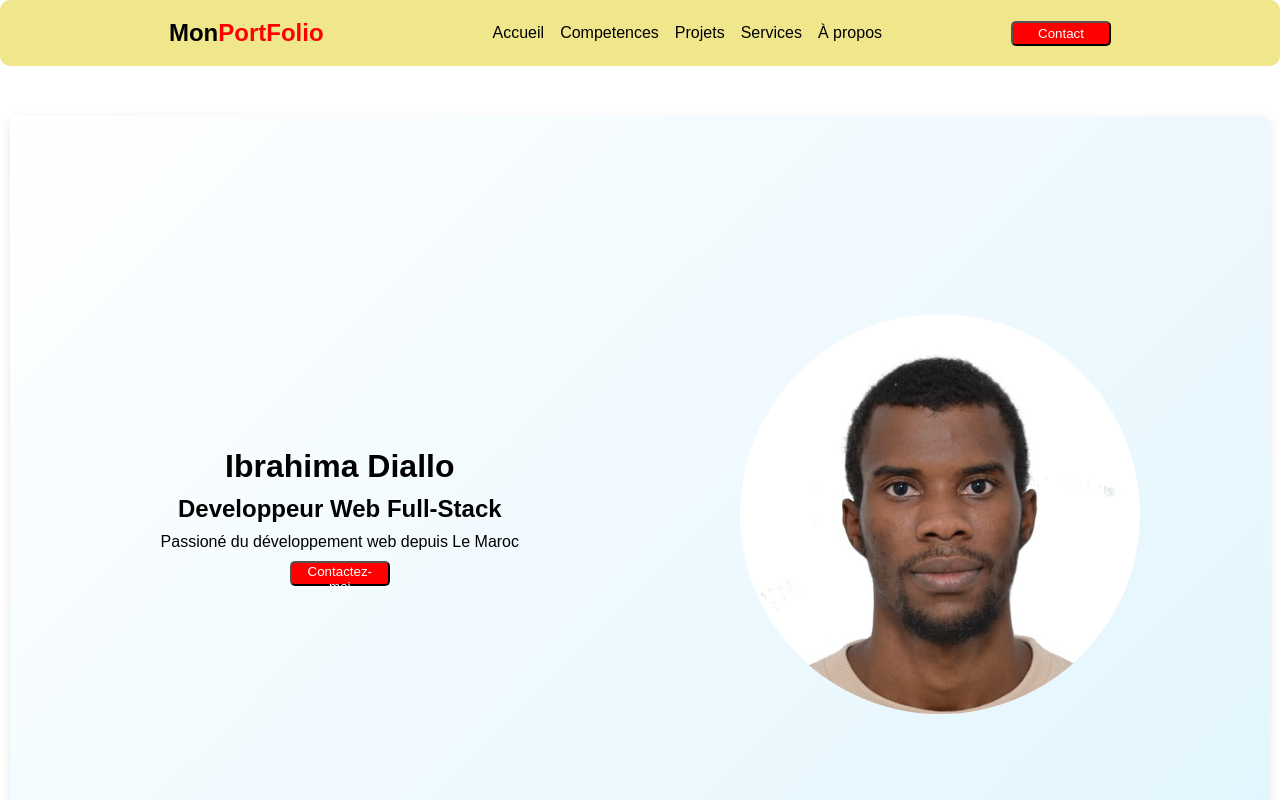
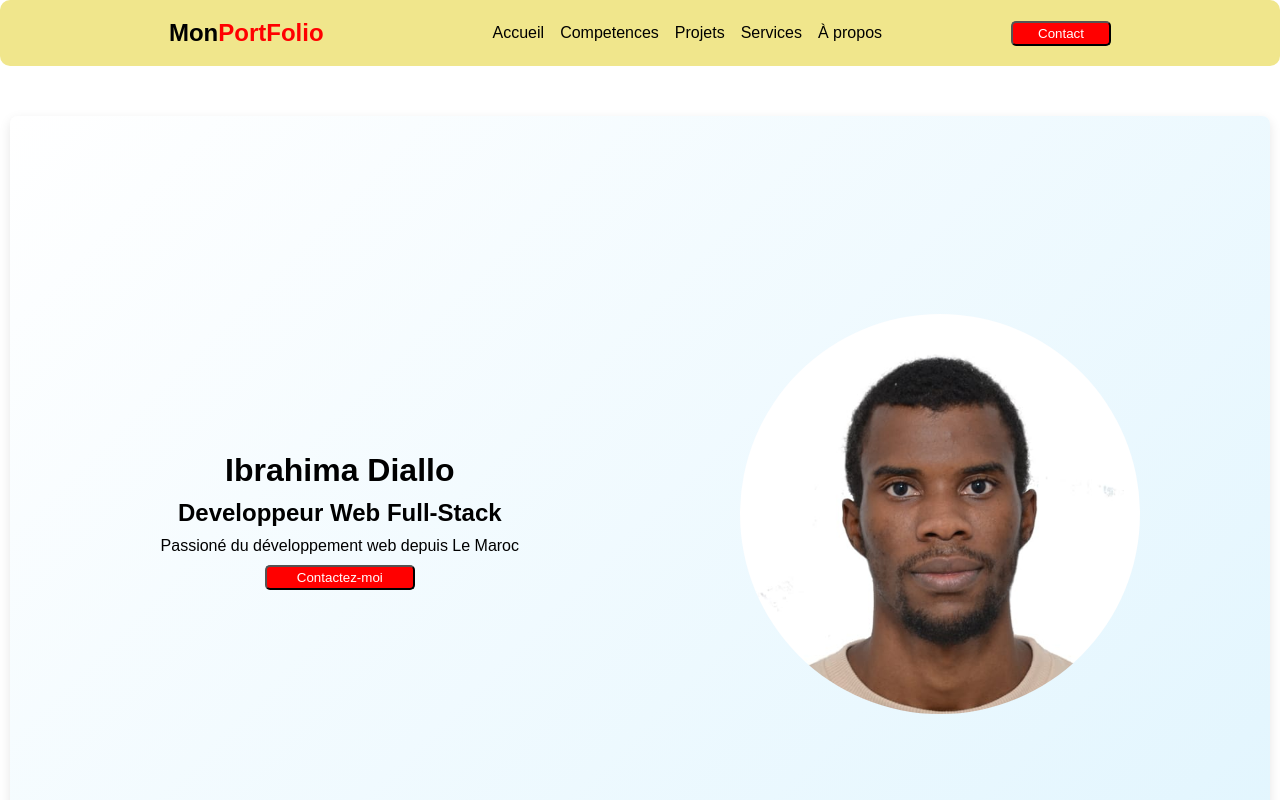
Before and after one commit to ibrahima604/MonPortfolio, a React (Create React App) app: page / in a window 1280 px wide. Shown: the top 800 px of the page. Built offline with nearby package versions, Linux system fonts and the light colour scheme.

Commit message:
Mise à jour du package.json, Accueil.css et yarn.lock

```diff
--- a/src/style/Accueil.css
+++ b/src/style/Accueil.css
@@ -72,7 +72,7 @@ h1, h2, p {
 .btn{
     text-decoration: none;
     color:white;
-    width: 100px;
+    width: 150px;
     height: 25px;
     background-color: red;
     border-radius: 5px;
```
Also changed, not shown: package.json (+8 -1 lines), 1 other file (tests, documents, lock files or other folders).
